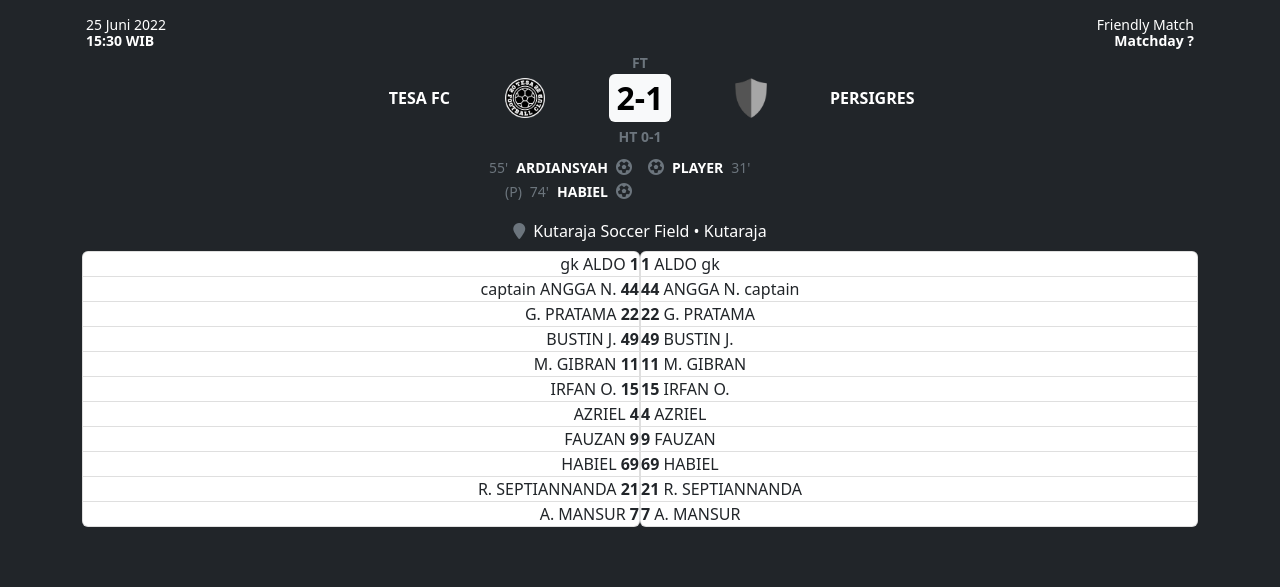
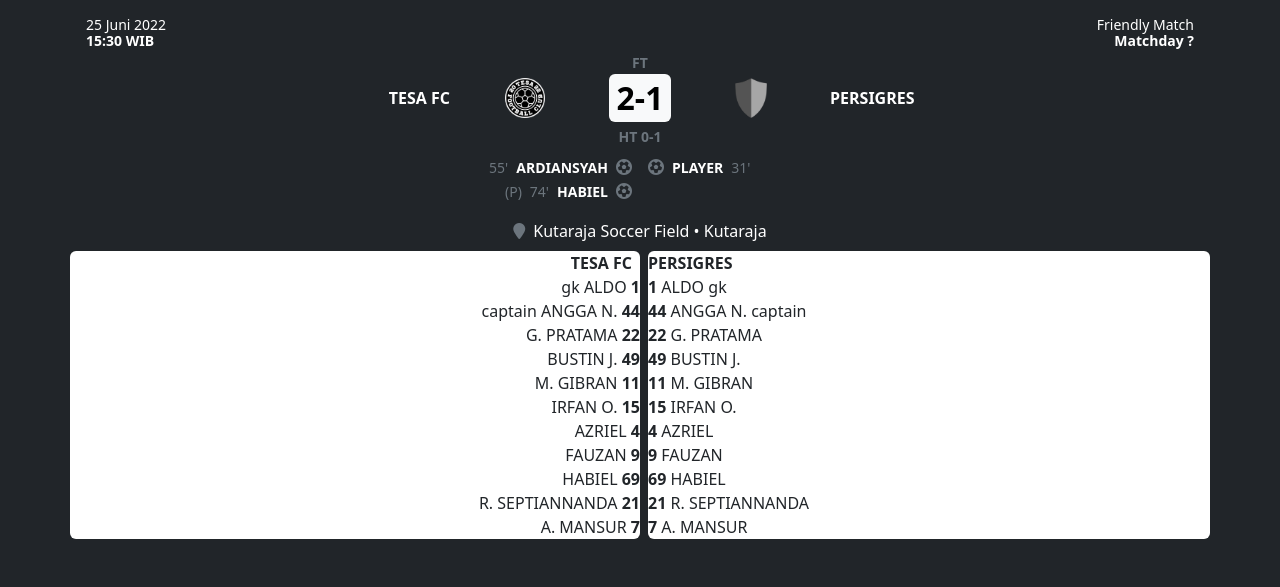
Before and after one commit to tesafc/tesafc.github.io, a Jekyll site: the page built from _matches/2022-06-25.md, in a window 1280 px wide. Shown: the part 781-1368 px from the top of the page. Built offline with Jekyll 4.4.1, drawn with Linux system fonts in a browser that asks for light colours; nearby versions of some CDN libraries.

Commit message:
Update match.html

```diff
--- a/_layouts/match.html
+++ b/_layouts/match.html
@@ -70,12 +70,15 @@
     </div>
   </div>
   {% if page.lineup %}
-  <div class="container">
+  <div class="container px-0">
     <div class="row g-0">
       {% if page.lineup.home-team.lineup %}
-      <ul class="col-6 list-group p-0">
+      <ul class="col-6 list-group border-0 p-0">
+        <li class="list-group-item text-end border-0 p-0 pe-2">
+          <span class="text-end text-uppercase fw-bolder border-0 p-0">{{ page.home-team.name }}</span>
+        </li>
         {% for player in page.lineup.home-team.lineup %}
-        <li class="list-group-item text-end p-0">
+        <li class="list-group-item text-end border-0 p-0">
           {% if player.role %}<span>{{ player.role }}</span>{% endif %}
           <span class="text-uppercase">{{ player.name }}</span>
           <span class="text-uppercase fw-bolder">{{ player.no-punggung }}</span>
@@ -84,9 +87,12 @@
       </ul>
       {% endif %}
       {% if page.lineup.away-team.lineup %}
-      <ul class="col-6 list-group p-0">
+      <ul class="col-6 list-group border-0 p-0 ps-2">
+        <li class="list-group-item text-start border-0 p-0">
+          <span class="text-end text-uppercase fw-bolder border-0 p-0">{{ page.away-team.name }}</span>
+        </li>
         {% for player in page.lineup.away-team.lineup %}
-        <li class="list-group-item text-start p-0">
+        <li class="list-group-item text-start border-0 p-0">
           <span class="text-uppercase fw-bolder">{{ player.no-punggung }}</span>
           <span class="text-uppercase">{{ player.name }}</span>
           {% if player.role %}<span>{{ player.role }}</span>{% endif %}
```
